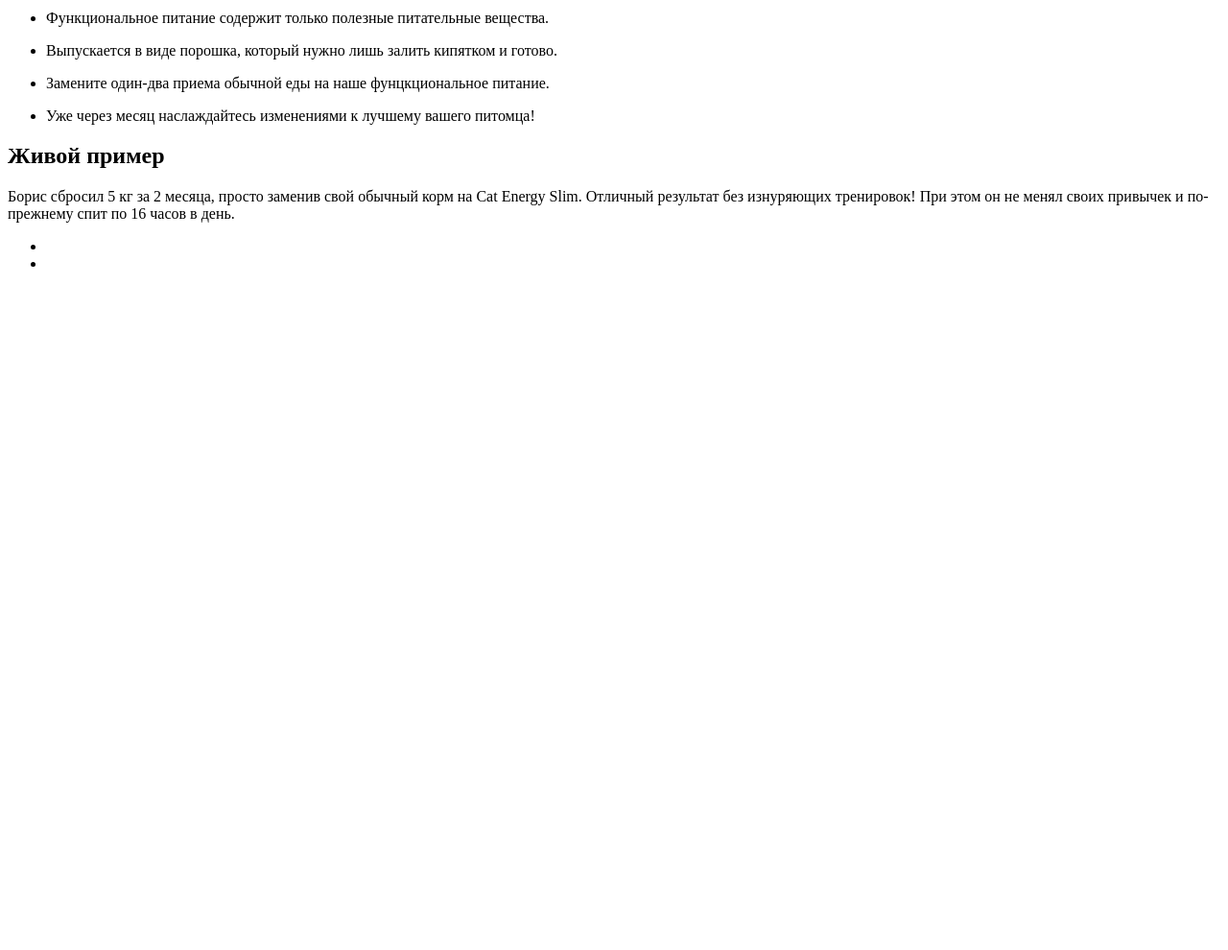
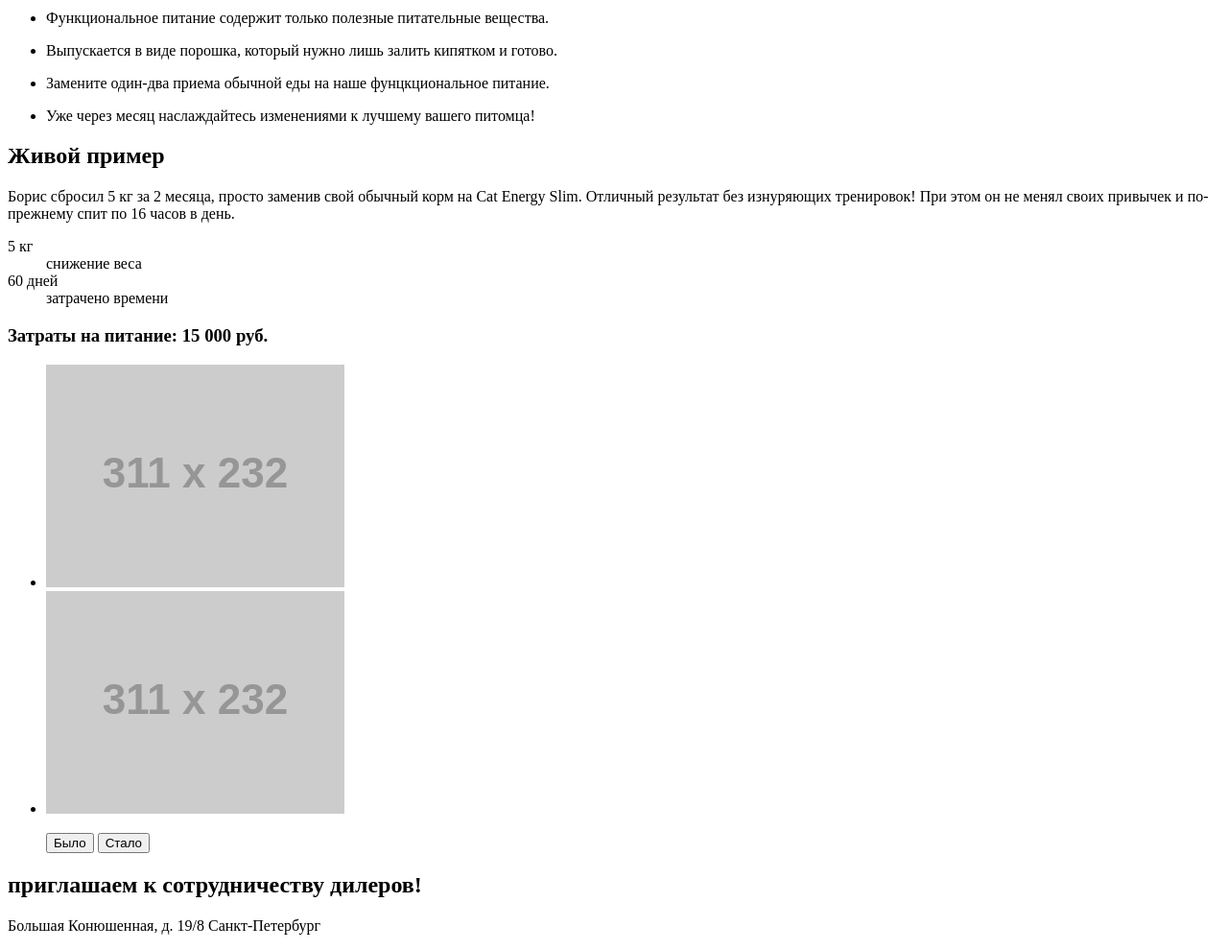
Before and after one commit to Terranru/548353-cat-energy, a website: page source/index.html in a window 1280 px wide. Shown: the part 757-1747 px from the top of the page at 96% size. Before the commit the page ends 1057 px from the top, so only its background shows below. Drawn offline with Linux system fonts and the light colour scheme; placeholder pictures from the web are drawn by us.

Commit message:
contacts

```diff
--- a/source/index.html
+++ b/source/index.html
@@ -52,12 +52,29 @@
   <div class="wrapper">
     <h2 class="vissally-hidden">Живой пример</h2>
     <p class="exemple__description">Борис сбросил 5 кг за 2 месяца, просто заменив свой обычный корм на Cat Energy Slim. Отличный результат без изнуряющих тренировок! При этом он не менял своих привычек и по-прежнему спит по 16 часов в день.</p>
-    <ul class="exemple__list">
-      <li><a href=""></a></li>
-      <li><a href=""></a></li>
-    </ul>
+    <dl class="exemple__list">
+      <dt class="exemple__title">5 кг</dt>
+      <dd>снижение веса</dd>
+      <dt class="exemple__title">60 дней</dt>
+      <dd>затрачено времени</dd>
+    </dl>
+    <h3 class="exemple__price">Затраты на питание: 15 000 руб.</h3>
+    <ul class="exemple__slider-list">
+      <li><img src="http://placehold.it/311x232" alt=""></li>
+      <li><img src="http://placehold.it/311x232" alt=""></li>
+
+        <p class="exemple__toggles slider__toggles">
+          <button class="exemple__toggle" type="button" name="button">Было</button>
+          <button class="exemple__toggle" type="button" name="button">Стало</button>
+        </p>
 
   </div>
+</section>
+
+<section class="contacts">
+  <h2 class="vissally-hidden">приглашаем к сотрудничеству дилеров!</h2>
+  <p class="contacts__address">Большая Конюшенная, д. 19/8 Санкт-Петербург</p>
+
 </section>
 
 </main>
```
